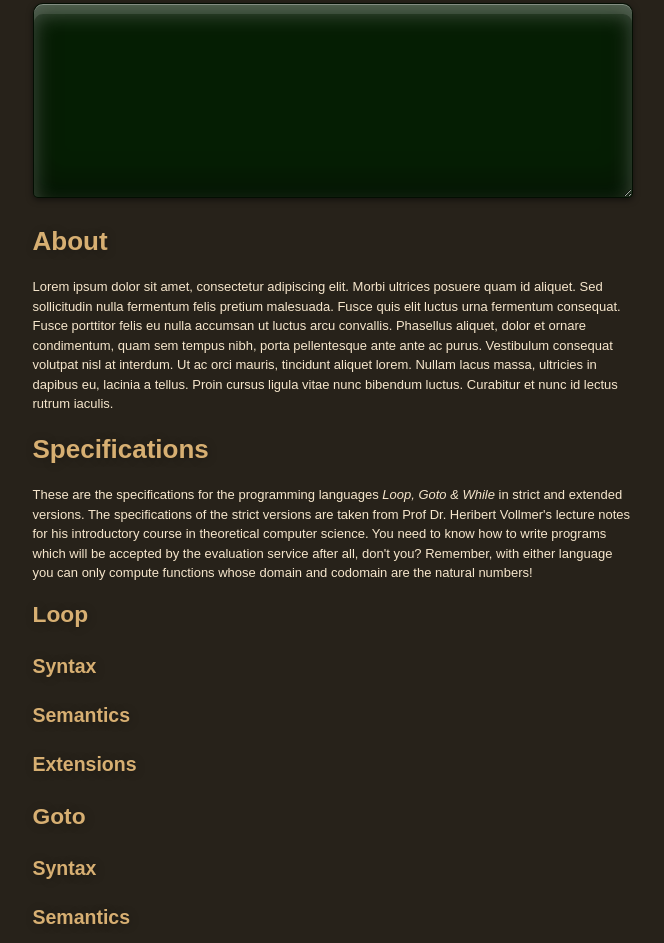
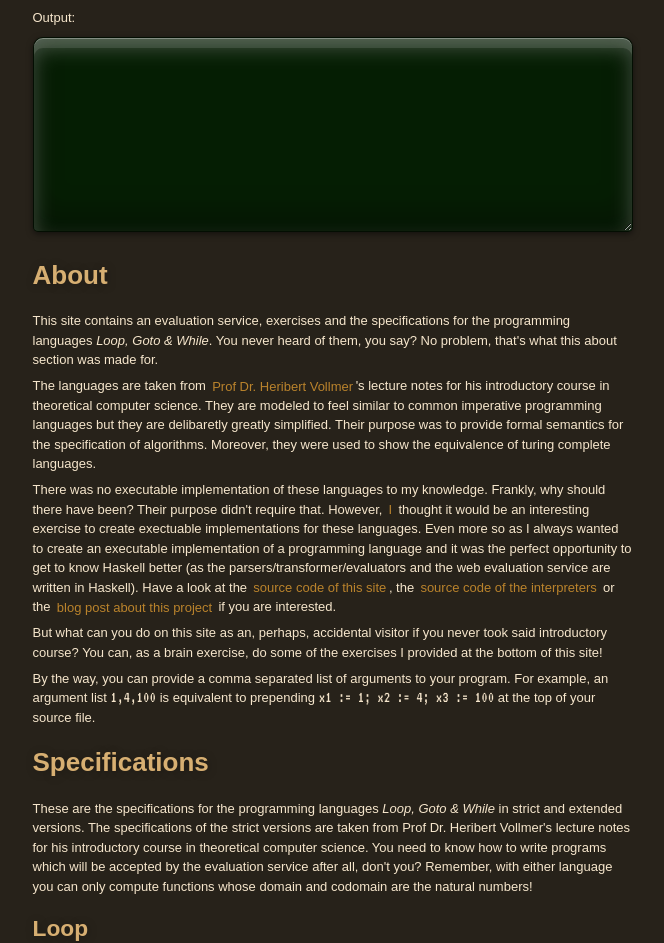
Before and after one commit to eugenkiss/loopgotowhile-site, a plain HTML site: page index.html in a window 1280 px wide. Shown: the part 540-1483 px from the top of the page, without its empty margins (214-878 px from the left). Drawn offline with nearby package versions, Linux system fonts and the light colour scheme; a web font is replaced by a local one.

Commit message:
Small improvements

```diff
--- a/index.html
+++ b/index.html
@@ -75,19 +75,44 @@
       <div style="clear:both;height:20px"></div>
 
       Output:<br>
-      <textarea name="source" id="output" rows="10"></textarea>
+      <textarea name="source" id="output" rows="10" readonly="readonly"></textarea>
 
 <!-- Content -->
 <h1 id="about">About</h1>
-<p>Lorem ipsum dolor sit amet, consectetur adipiscing elit. Morbi ultrices
-posuere quam id aliquet. Sed sollicitudin nulla fermentum felis pretium
-malesuada. Fusce quis elit luctus urna fermentum consequat. Fusce porttitor
-felis eu nulla accumsan ut luctus arcu convallis. Phasellus aliquet, dolor et
-ornare condimentum, quam sem tempus nibh, porta pellentesque ante ante ac
-purus. Vestibulum consequat volutpat nisl at interdum. Ut ac orci mauris,
-tincidunt aliquet lorem. Nullam lacus massa, ultricies in dapibus eu, lacinia
-a tellus. Proin cursus ligula vitae nunc bibendum luctus. Curabitur et nunc id
-lectus rutrum iaculis.</p>
+
+<p>This site contains an evaluation service, exercises and the specifications
+for the programming languages <i>Loop, Goto & While</i>. You never heard of
+them, you say? No problem, that's what this about section was made for.</p>
+
+<p>The languages are taken from
+<a href="http://www.thi.uni-hannover.de/en/homepage/people/heribert-vollmer/">Prof Dr. Heribert Vollmer</a>'s
+lecture notes for his introductory course in theoretical computer science. They
+are modeled to feel similar to common imperative programming languages but they
+are delibaretly greatly simplified. Their purpose was to provide formal
+semantics for the specification of algorithms. Moreover, they were used to show
+the equivalence of turing complete languages.</p>
+
+<p>There was no executable implementation of these languages to my knowledge.
+Frankly, why should there have been? Their purpose didn't require that. However,
+<a href="http://eugenkiss.com/about/">I</a> thought it would be an interesting
+exercise to create exectuable implementations for these languages. Even more so
+as I always wanted to create an executable implementation of a programming
+language and it was the perfect opportunity to get to know Haskell better
+(as the parsers/transformer/evaluators and the web evaluation service are
+written in Haskell). Have a look at the
+<a href="https://github.com/eugenkiss/loopgotowhile">source code of this site</a>, the
+<a href="https://github.com/eugenkiss/loopgotowhile-site">source code of the interpreters</a> or the
+<a href="http://eugenkiss.com/blog/2011/loop-goto-and-while/">blog post about this project</a>
+if you are interested.<p>
+
+<p>But what can you do on this site as an, perhaps, accidental visitor if you
+never took said introductory course? You can, as a brain exercise, do some of
+the exercises I provided at the bottom of this site!</p>
+
+<p>By the way, you can provide a comma separated list of arguments to your
+program. For example, an argument list <code>1,4,100</code> is equivalent to
+prepending <code>x1 := 1; x2 := 4; x3 := 100</code> at the top of your
+source file.<p>
 
 
 <h1 id="specifications">Specifications</h1>
@@ -135,7 +160,10 @@ invincibility! To solve this quest you must simply solve each exercise to the
 best of your knowledge. All answers to this questions can be found out by
 either thinking, executing/transforming code with the evaluation service or by
 looking at <a href="https://github.com/eugenkiss/loopgotowhile">the source code
-of interpreters</a>.<p>
+of the interpreters</a>. You are allowed to use the knowledge from previous
+exercises, e.g. if you showed how an <code>IF</code> can be transformed into
+strict Loop program you can use this knowledge throughout the following
+exercises unless it is explicitly forbidden in an exercise.<p>
 
 <p>Various sources for the exercises have been used. Some of exercises were my
 idea whereas others were taken from the exercises of Prof Dr. Heribert
--- a/style.css
+++ b/style.css
@@ -289,7 +289,7 @@ nav a, nav a:active, nav a:visited {
 
 header {
     text-align: center;
-    font-size: 3em;
+    font-size: 4em;
     margin-top: 0.2em;
     margin-bottom: 0.5em;
     padding-bottom: 0.2em;
```
Also changed, not shown: 3 other files.
